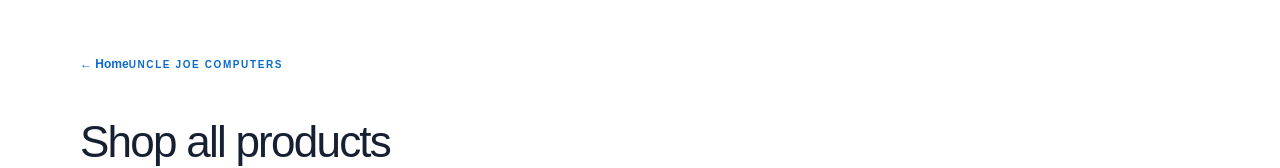
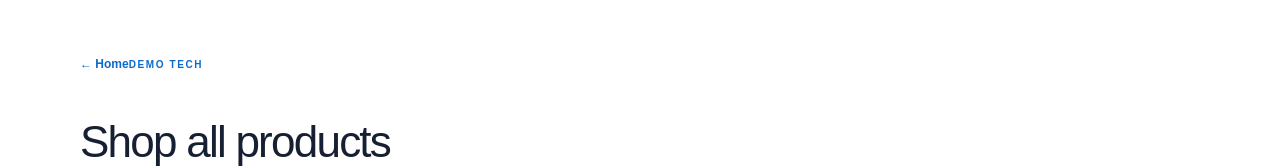
Before and after one commit to muhbel01/uncle-joe-computers-shopping-mall, a Next.js app: page /products in a window 1280 px wide. Shown: the top 168 px of the page. Built offline with nearby package versions, Linux system fonts and the light colour scheme; no server answers; the database is empty.

Commit message:
refactor: use store config in product catalogue metadata

```diff
--- a/app/products/page.tsx
+++ b/app/products/page.tsx
@@ -2,10 +2,11 @@ import type { Metadata } from "next";
 import Link from "next/link";
 import { ProductGrid, type StoreProduct } from "@/components/product-grid";
 import { getPublicSupabaseClient } from "@/lib/supabase/public";
+import { storeConfig } from "@/lib/store-config";
 
 export const metadata: Metadata = {
   title: "Shop Products",
-  description: "Browse available computers, phones, accessories and technology products at Uncle Joe Computers Shopping Mall.",
+  description: `Browse available products at ${storeConfig.name}.`,
 };
 
 export const revalidate = 60;
@@ -28,7 +29,7 @@ export default async function ProductsPage() {
     <main className="page-shell">
       <div className="container page-heading">
         <Link href="/" className="back-link">← Home</Link>
-        <span className="eyebrow">UNCLE JOE COMPUTERS</span>
+        <span className="eyebrow">{storeConfig.shortName}</span>
         <h1>Shop all products</h1>
         <p>Browse our published stock. Product condition, price and warranty information are shown where available.</p>
       </div>
```
